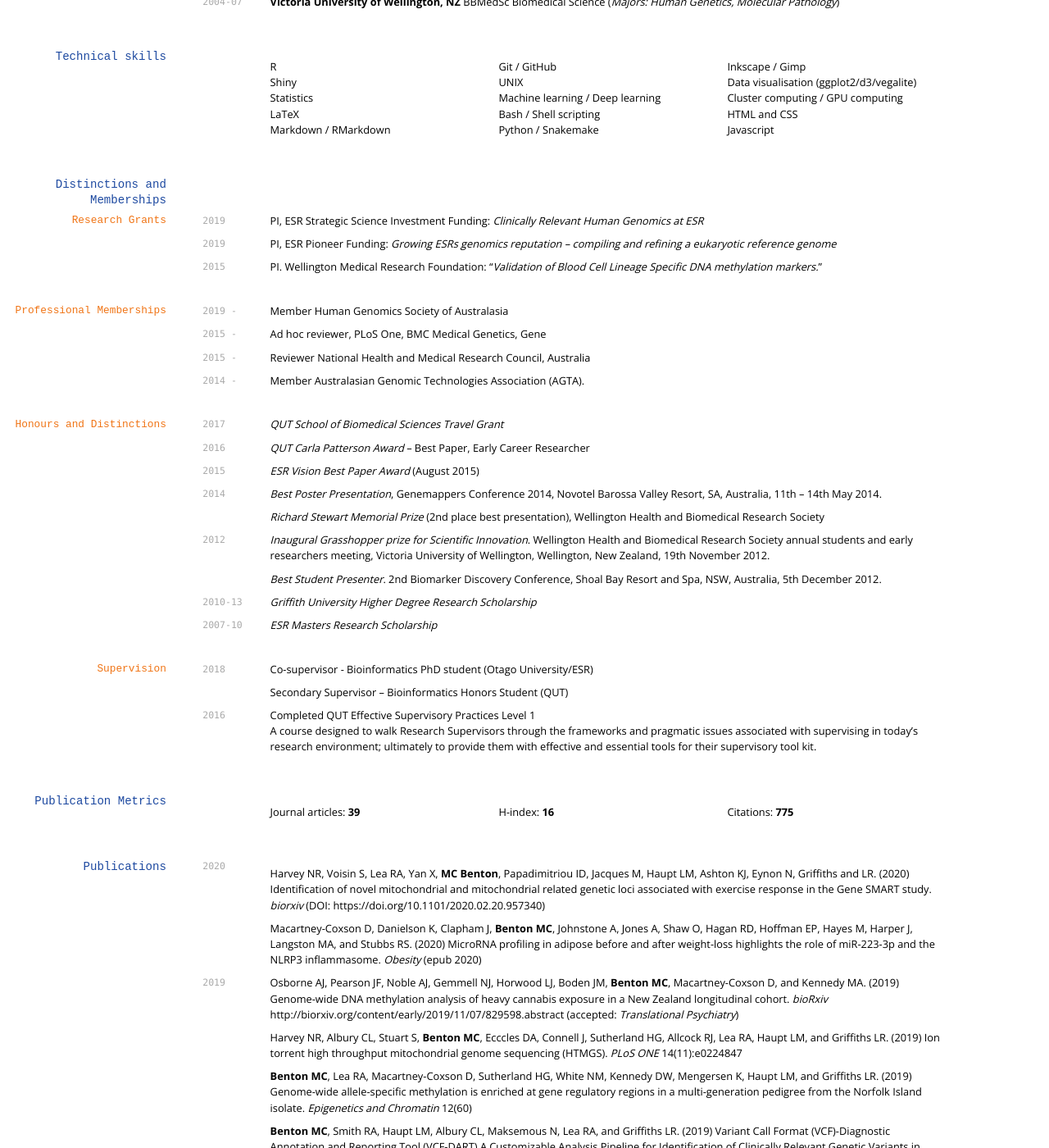
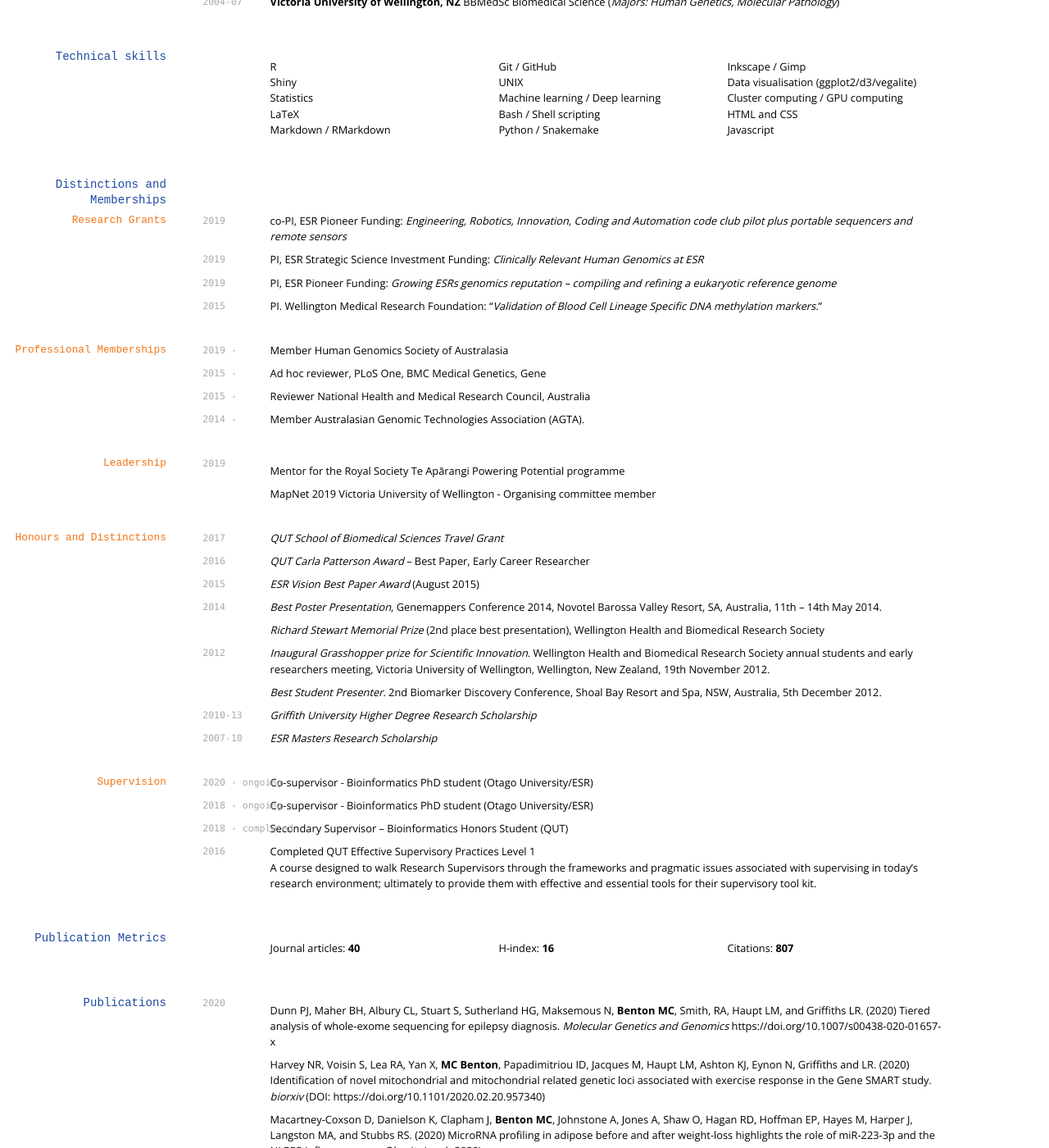
Before and after one commit to sirselim/Miles_CV, a Jekyll site: the page built from index.md, in a window 1280 px wide and 1400 px high, scrolled down 689 px. Shown: the whole window at 82% size. Built offline with Jekyll 4.4.1, drawn with Linux system fonts in a browser that asks for light colours; some web fonts are replaced.

Commit message:
updated CV

```diff
--- a/index.md
+++ b/index.md
@@ -77,11 +77,13 @@ __Victoria University of Wellington, NZ__ BBMedSc Biomedical Science (_Majors: H
 
 ### Research Grants
 
-`2019`	PI, ESR Strategic Science Investment Funding: *Clinically Relevant Human Genomics at ESR*
+`2019`  co-PI, ESR Pioneer Funding: *Engineering, Robotics, Innovation, Coding and Automation code club pilot plus portable sequencers and remote sensors*
 
-`2019`	PI, ESR Pioneer Funding: *Growing ESRs genomics reputation – compiling and refining a eukaryotic reference genome*
+`2019`  PI, ESR Strategic Science Investment Funding: *Clinically Relevant Human Genomics at ESR*
 
-`2015` PI. Wellington Medical Research Foundation: "*Validation of Blood Cell Lineage Specific DNA methylation markers.*"
+`2019`  PI, ESR Pioneer Funding: *Growing ESRs genomics reputation – compiling and refining a eukaryotic reference genome*
+
+`2015`  PI. Wellington Medical Research Foundation: "*Validation of Blood Cell Lineage Specific DNA methylation markers.*"
 
 ### Professional Memberships
 
@@ -96,6 +98,14 @@ Reviewer National Health and Medical Research Council, Australia
 
 `2014 -`
 Member Australasian Genomic Technologies Association (AGTA).
+
+### Leadership
+
+`2019`
+
+Mentor for the Royal Society Te Apārangi Powering Potential programme
+
+MapNet 2019 Victoria University of Wellington - Organising committee member
 
 ### Honours and Distinctions
 
@@ -126,26 +136,31 @@ _ESR Masters Research Scholarship_
 
 ### Supervision
 
-`2018`
+`2020 - ongoing`
 Co-supervisor - Bioinformatics PhD student (Otago University/ESR)
 
+`2018 - ongoing`
+Co-supervisor - Bioinformatics PhD student (Otago University/ESR)
+
+`2018 - completed`
 Secondary Supervisor – Bioinformatics Honors Student (QUT)
 
 `2016` Completed QUT Effective Supervisory Practices Level 1 <br>
 A course designed to walk Research Supervisors through the frameworks and pragmatic issues associated with supervising in today's research environment; ultimately to provide them with effective and essential tools for their supervisory tool kit.
 
-
 ## Publication Metrics
 
-* Journal articles: __39__
+* Journal articles: __40__
 * H-index: __16__
-* Citations: __775__
+* Citations: __807__
 
 ## Publications
 
 <!-- ### Journals -->
 
 `2020`
+
+Dunn PJ, Maher BH, Albury CL, Stuart S, Sutherland HG, Maksemous N, **Benton MC**, Smith, RA, Haupt LM, and Griffiths LR. (2020) Tiered analysis of whole-exome sequencing for epilepsy diagnosis. *Molecular Genetics and Genomics* https://doi.org/10.1007/s00438-020-01657-x
 
 Harvey NR, Voisin S, Lea RA, Yan X, **MC Benton**, Papadimitriou ID, Jacques M, Haupt LM, Ashton KJ, Eynon N, Griffiths and LR. (2020) Identification of novel mitochondrial and mitochondrial related genetic loci associated with exercise response in the Gene SMART study. *biorxiv* (DOI: https://doi.org/10.1101/2020.02.20.957340)
 
```
Also changed, not shown: scholar_plot/scholar_citations_iEhBavEAAAAJ.png.
